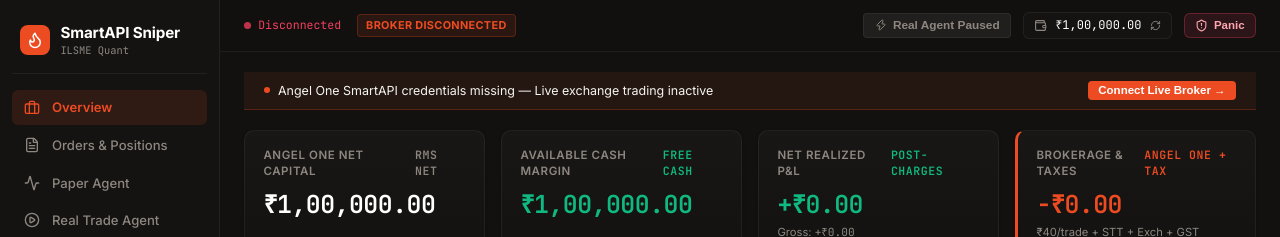
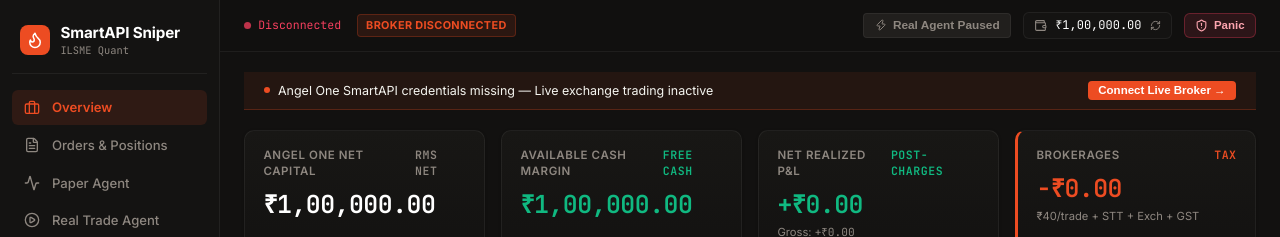
Before and after one commit to Gokul-Krishnan-12/angelone-options, a React (Vite) app in the folder frontend/: page / in a window 1280 px wide. Shown: the top 237 px of the page. Built offline with nearby package versions, Linux system fonts and the light colour scheme; no server answers.

Commit message:
refactor: update brokerage labels in UI and add SQLite temporary files to gitignore

```diff
--- a/frontend/src/pages/Dashboard.jsx
+++ b/frontend/src/pages/Dashboard.jsx
@@ -97,8 +97,8 @@
                 {isRunning
                   ? 'Pause Live Agent'
                   : !isCapitalAdequate
-                  ? `Min ${formatINR(MIN_CAPITAL_REQUIRED)} Required`
-                  : 'Start Live Trading Agent'}
+                    ? `Min ${formatINR(MIN_CAPITAL_REQUIRED)} Required`
+                    : 'Start Live Trading Agent'}
               </span>
             </button>
           </div>
@@ -144,9 +144,9 @@
 
         <div className="hud-card" style={{ borderLeft: '3px solid var(--accent-orange)' }}>
           <div className="card-header-line">
-            <span>Brokerage & Taxes</span>
+            <span>Brokerages</span>
             <span className="mono font-semibold" style={{ color: 'var(--accent-orange)' }}>
-              ANGEL ONE + TAX
+              TAX
             </span>
           </div>
           <div className="metric-big mono font-bold" style={{ color: 'var(--accent-orange)' }}>
--- a/frontend/src/pages/PaperTrade.jsx
+++ b/frontend/src/pages/PaperTrade.jsx
@@ -228,9 +228,9 @@
 
         <div className="hud-card" style={{ borderLeft: '3px solid var(--accent-orange)' }}>
           <div className="card-header-line">
-            <span>Brokerage & Taxes</span>
+            <span>Brokerages</span>
             <span className="mono font-semibold" style={{ color: 'var(--accent-orange)' }}>
-              ANGEL ONE + TAX
+              TAX
             </span>
           </div>
           <div className="metric-big mono font-bold" style={{ color: 'var(--accent-orange)' }}>
```
Also changed, not shown: 1 other file (tests, documents, lock files or other folders).
